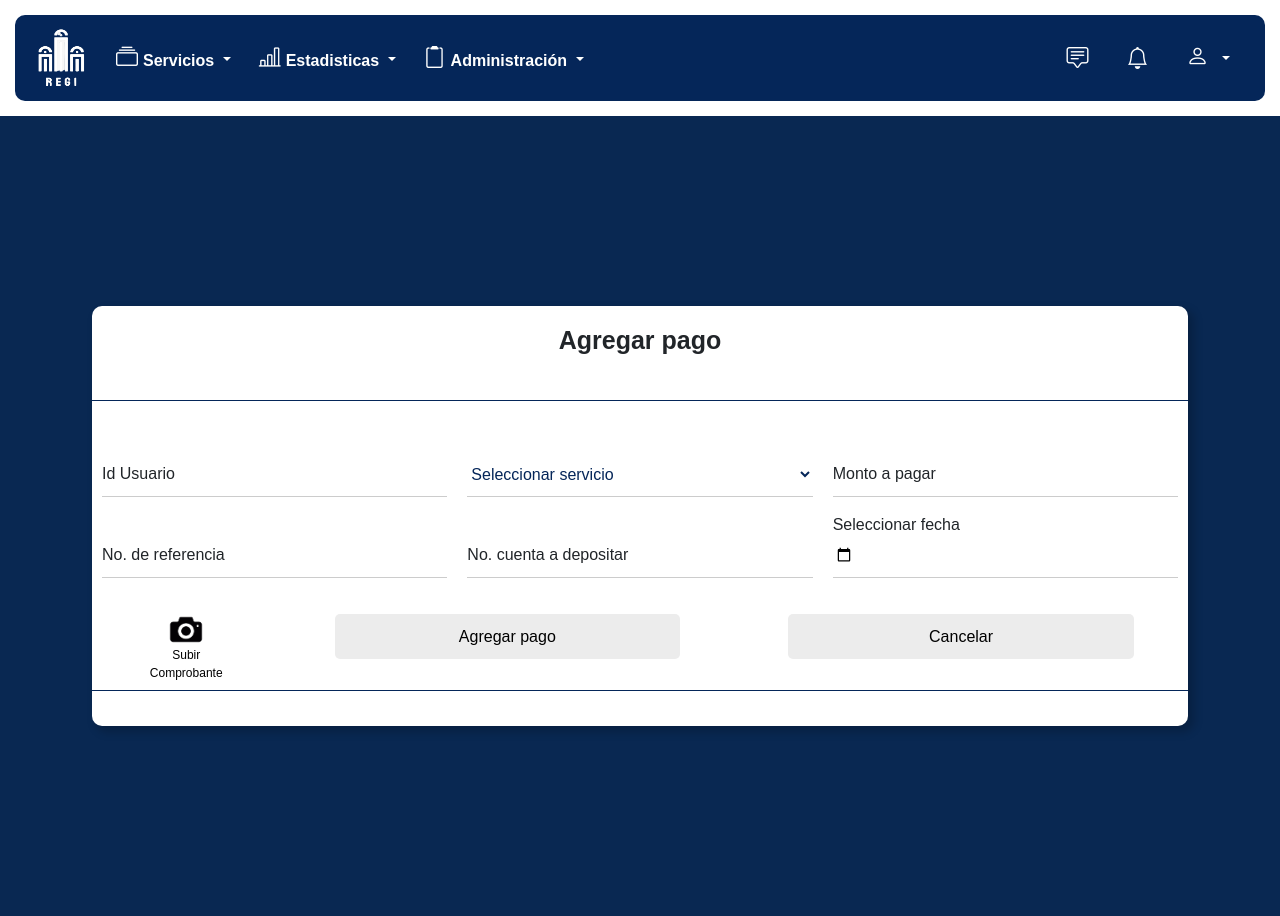
After one commit to D4rknn3s/Proyecto_Regi, a PHP site: page /model/agregar_pago.php in a window 1280 px wide. The commit adds this page. Run offline with PHP 8.4, Linux system fonts and the light colour scheme; data that the repository does not hold is empty; some libraries are stand-ins or nearby versions.

Commit message:
Add: pagos

```diff
--- /dev/null
+++ b/assets/css/agregarpago.css
@@ -0,0 +1,184 @@
+@import url('https://fonts.googleapis.com/css2?family=Poppins:wght@400;500;600;700&display=swap');
+*{
+  font-family: 'century gothic', sans-serif;
+}
+/* Estilos para el contenedor principal */
+.wrapper{
+  background: #092852;
+  padding: 0 20px 0 20px;
+}
+/* Estilos para el contenido principal */
+.main{
+  display: flex;
+  justify-content: center;
+  align-items: center;
+  min-height: 100vh;
+}
+/* Estilos para la fila */
+.row{
+  width:  900px;
+  height:550px;
+  border-radius: 10px;
+  background: #fff;
+  padding: 0px;
+  box-shadow: 5px 5px 10px 1px rgba(0,0,0,0.2);
+  margin: 20px;
+}
+i{
+  font-weight: 400;
+  font-size: 15px;
+}
+/* Estilos para la caja de entrada (input-box) */
+.input-box{
+  width: 1150px;
+  height: 100%;
+  box-sizing: border-box;
+  margin: 10px;
+  justify-content: space-around;
+}
+/* Estilos para el encabezado de la caja de entrada */
+.input-box header{
+  font-weight: 700;
+  font-size: 25px;
+  text-align: center;
+  margin-bottom: 25px;
+}
+/* Estilos para párrafos dentro de la caja de entrada */
+.input-box p{
+  font-weight: 700;
+  font-size: 14px;
+  text-align: center;
+  margin-bottom: 45px;
+}
+/* Estilos para los campos de entrada */
+.input-field{
+  display: flex;
+  flex-direction: column;
+  position: relative;
+  padding: 0 10px 0 10px;
+}
+.input{
+  height: 45px;
+  width: 100%;
+  background: transparent;
+  border: none;
+  border-bottom: 1px solid rgba(0, 0, 0, 0.2);
+  outline: none;
+  margin-bottom: 20px;
+  color: #052659;
+}
+/* Estilos para las etiquetas de los campos de entrada */
+.input-box .input-field label{
+  position: absolute;
+  top: 10px;
+  left: 10px;
+  pointer-events: none;
+  transition: .5s;
+}
+/* Estilos para las etiquetas de los campos de entrada al enfocar o tener un valor válido */
+.input-field input:focus ~ label {
+  top: -10px;
+  font-size: 13px;
+}
+.input-field input:valid ~ label {
+  top: -10px;
+  font-size: 13px;
+  color: #052659;
+}
+/* Estilos para los campos de entrada al enfocar o tener un valor válido */
+.input-field .input:focus, .input-field .input:valid{
+  border-bottom: 1px solid #272727;
+}
+/* Estilos para el botón de envío */
+.submit {
+  border: none;
+  outline: none;
+  height: 45px;
+  background: #ececec;
+  border-radius: 5px;
+  transition: .4s;
+  display: inline-flex;
+  align-items: center;
+  justify-content: center;
+  padding: 0 20px;
+  color: #000;
+}
+
+.submit:hover {
+  background: #052659;
+  color: #fff;
+}
+/* Estilos para el texto de inicio de sesión */
+.signin{
+  text-align: center;
+  font-size: small;
+}
+/* Estilos para pantallas pequeñas */
+@media only screen and (max-width: 768px){
+  .side-image{
+    border-radius: 10px 10px 0 0;
+  }
+  .text{
+    position: absolute;
+    top: 70%;
+    text-align: center;
+  }
+  .text p, i{
+    font-size: 16px;
+  }
+  .row{
+    max-width:420px;
+    width: 100%;
+  }
+  /* Estilos adicionales para texto y botón en pantallas pequeñas */
+  .custom-button span {
+    font-size: 10px;
+    color: #052659;
+  }
+}
+/* Estilos para la línea divisoria */
+.divisor{
+  width: 100%;
+  height: 1px;
+  background-color: #052659;
+  margin-bottom: 35px;
+}
+/* Estilos para el botón personalizado */
+.custom-button {
+  display: flex;
+  justify-content: center;
+  width: 100px;
+  height: 60px;
+}
+/* Estilos para el input de tipo archivo dentro del botón personalizado */
+.custom-button input[type="file"] {
+  font-size: 100px;
+  position: absolute;
+  top: 0;
+  right: 0;
+  opacity: 0;
+}
+/* Estilos para la etiqueta dentro del botón personalizado */
+.custom-button label {
+  display: flex;
+  flex-direction: column;
+  align-items: center;
+  text-align: center;
+}
+/* Estilos para la imagen dentro del botón personalizado */
+.custom-button img {
+  max-width: 100%;
+  height: 60%;
+  object-fit: cover;
+  margin-bottom: 0;
+}
+/* Estilos para el texto dentro del botón personalizado */
+.custom-button span {
+  font-size: 12px;
+  color: #000000;
+  margin-top: 1px;
+}
+
+#cancel-button {
+  text-decoration: none;
+}
--- /dev/null
+++ b/model/agregar_pago.php
@@ -0,0 +1,119 @@
+<?php
+include "../php/conexion2.php";
+if ($_POST) {
+    // Almacenar otros datos o recepción de datos del formulario
+    $idusu = (isset($_POST['idusuario'])) ? $_POST['idusuario'] : "";
+    $idserv = (isset($_POST['idservicio'])) ? $_POST['idservicio'] : "";
+    $mont = (isset($_POST['monto'])) ? $_POST['monto'] : "";
+    $ref = (isset($_POST['referencia'])) ? $_POST['referencia'] : "";
+    $c_depositar = (isset($_POST['cuenta_depositar'])) ? $_POST['cuenta_depositar'] : "";
+    $fechapago = (isset($_POST['fecha_pago'])) ? $_POST['fecha_pago'] : "";
+
+    // Manejar la carga de la imagen del comprobante
+    $nombreArchivo = $_FILES['inputImagen']['name'];
+    $rutaTemporal = $_FILES['inputImagen']['tmp_name'];
+    $rutaDestino = "../images" . $nombreArchivo;
+
+    // Mover la imagen cargada al directorio deseado
+    move_uploaded_file($rutaTemporal, $rutaDestino);
+
+    // Preparar y ejecutar la consulta SQL para insertar los datos en la tabla de pagos
+    $sentencia = $conexion->prepare("INSERT INTO `pagos` (`idpago`, `idusuario`, `idservicio`, `monto`, `referencia`, `cuenta_depositar`, `fecha_pago`, `comprobante`)
+        VALUES (NULL, :idusuario, :idservicio, :monto, :referencia , :cuenta_depositar, :fecha_pago, :comprobante)");
+
+    $sentencia->bindParam(":idusuario", $idusu);
+    $sentencia->bindParam(":idservicio", $idserv);
+    $sentencia->bindParam(":monto", $mont);
+    $sentencia->bindParam(":referencia", $ref);
+    $sentencia->bindParam(":cuenta_depositar", $c_depositar);
+    $sentencia->bindParam(":fecha_pago", $fechapago);
+    $sentencia->bindParam(":comprobante", $rutaDestino); // Aquí guardamos la ruta del archivo en la base de datos
+
+    $sentencia->execute();
+
+    // Mostrar el mensaje de éxito
+    echo '<div class="alert alert-success" role="alert">Pago agregado con éxito</div>';
+}
+include '../modul/Navbar.php';
+?>
+  <!-- Enlaces a estilos -->
+  <link rel="stylesheet" href="StylesRegistro1.css">
+  <link href="https://cdn.jsdelivr.net/npm/bootstrap@5.0.2/dist/css/bootstrap.min.css"
+  rel="stylesheet" integrity="sha384-EVSTQN3/azprG1Anm3QDgpJLIm9Nao0Yz1ztcQTwFspd3yD65VohhpuuCOmLASjC"
+  crossorigin="anonymous">
+  <link rel="stylesheet" href="../assets/css/agregarpago.css">
+  <title>Agregar pago</title>
+  <form action="" enctype="multipart/form-data" method="post">
+  </head>
+  <body>
+  <div class="wrapper">
+        <div class="container main">
+            <div class="row g-3 input-box">
+                <header>Agregar pago</header>
+            <div class="divisor"></div>
+
+            <div class="col-md-4 input-field">
+                  <input type="text" class="input" id="idusuario" name="idusuario" required="">
+                  <label for="idusuario">Id Usuario</label>
+                </div>
+
+            <div class="col-md-4 input-field">
+                <select class="input" id="idservicio" name="idservicio" required="">
+                <option value="">Seleccionar servicio</option>
+            <?php
+            // Consulta para obtener los nombres de los servicios disponibles desde tu base de datos
+                $query_servicios = $conexion->query("SELECT * FROM servicios");
+                while ($servicio = $query_servicios->fetch(PDO::FETCH_ASSOC)) {
+              echo '<option value="' . $servicio['idservicio'] . '">' . $servicio['nombre_servicio'] . '</option>';
+              }
+            ?>
+              </select>
+          </div>
+
+              <div class="col-md-4 input-field">
+                <input type="number" class="input" id="monto" name="monto" required="" autocomplete="off">
+                <label for="monto">Monto a pagar</label>
+              </div>
+
+              <div class="col-md-4 input-field">
+                <input type="number" class="input" id="referencia" name="referencia" required="">
+                <label for="referencia">No. de referencia</label>
+              </div>
+
+              <div class="col-md-4 input-field">
+                <input type="number" class="input" id="cuenta_depositar" name="cuenta_depositar" required="" autocomplete="off">
+                <label for="cuenta_depositar">No. cuenta a depositar</label>
+              </div>
+
+              <div class="col-md-4 input-field">
+                  <input type="date" class="input" id="fecha_pago" name="fecha_pago" required>
+                  <label for="fecha_pago" style="position: absolute; top: -20px;">Seleccionar fecha</label>
+                <style>
+              #fecha_pago::-webkit-datetime-edit, #fecha_pago::-webkit-inner-spin-button, #fecha_pago::-webkit-clear-button {
+              display: none;
+              margin: 0;
+              padding: 0;
+              background: none;
+              border: none;
+              color: transparent;
+              appearance: none;
+              }
+            </style>
+          </div>
+
+            <div class="custom-button">
+                <input type="file" id="inputImagen" name="inputImagen" accept="image/*">
+                <label for="inputImagen">
+                    <img src="../assets/images/foto.png" alt="Subir Imagen">
+                    <span>Subir Comprobante</span>
+                </label>
+              </div>
+              <div class="col-md-4 input-field"><input type="submit" class="submit" value="Agregar pago"></div>
+              <div class="col-md-4 input-field"><a href="../modul/Navbar.php" class="submit" id="cancel-button">Cancelar</a></div>
+              <div class="divisor"></div>
+            </div>
+            </div>
+    </div>
+  </body>
+  </form>
+</html>
--- a/modul/Navbar.php
+++ b/modul/Navbar.php
@@ -35,7 +35,7 @@ session_start();
           <i class="bi bi-collection"></i></i>Servicios
         </a>
         <div class="dropdown-menu dropdown-menu-custom " aria-labelledby="dropdownLeft1">
-          <a class="dropdown-item" href="#">Pago de seguridad</a>
+          <a class="dropdown-item" href="../model/agregar_pago.php">Agregar pago</a>
           <a class="dropdown-item" href="#">Agregar servicio</a>
         </div>
       </li>
@@ -45,7 +45,7 @@ session_start();
           <i class="bi bi-bar-chart-line"></i>Estadisticas
         </a>
         <div class="dropdown-menu dropdown-menu-custom " aria-labelledby="dropdownLeft2">
-          <a class="dropdown-item" href="#">Historial de pago</a>
+          <a class="dropdown-item" href="../vistas/Pagos.php">Historial de pago</a>
           <a class="dropdown-item" href="#">Deudores</a>
           <a class="dropdown-item" href="#">Pagados</a>
         </div>
--- /dev/null
+++ b/php/conexion2.php
@@ -0,0 +1,14 @@
+
+<?php
+  $host = 'localhost';
+  $dbname = 'bd_regi';
+  $username = 'root';
+  $password = '';
+
+  try {
+      $conexion = new PDO("mysql:host=$host;dbname=$dbname", $username, $password);
+      // Establecer el modo de error PDO a excepción
+      $conexion->setAttribute(PDO::ATTR_ERRMODE, PDO::ERRMODE_EXCEPTION);
+  } catch(PDOException $e) {
+  }
+  ?>
```
Also changed, not shown: vistas/Pagos.php (added, +154 -0 lines), assets/images/foto.png (added).
